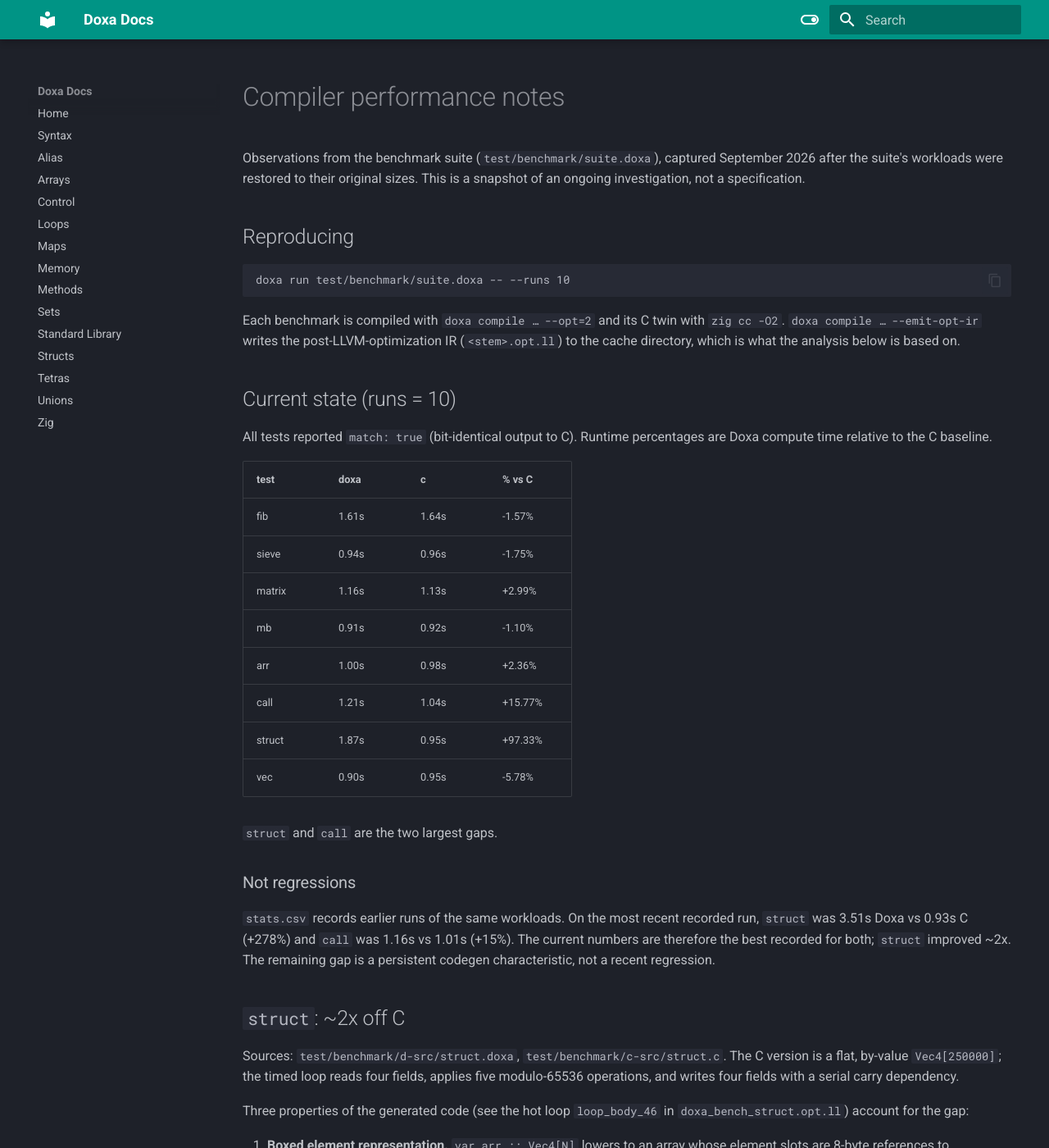
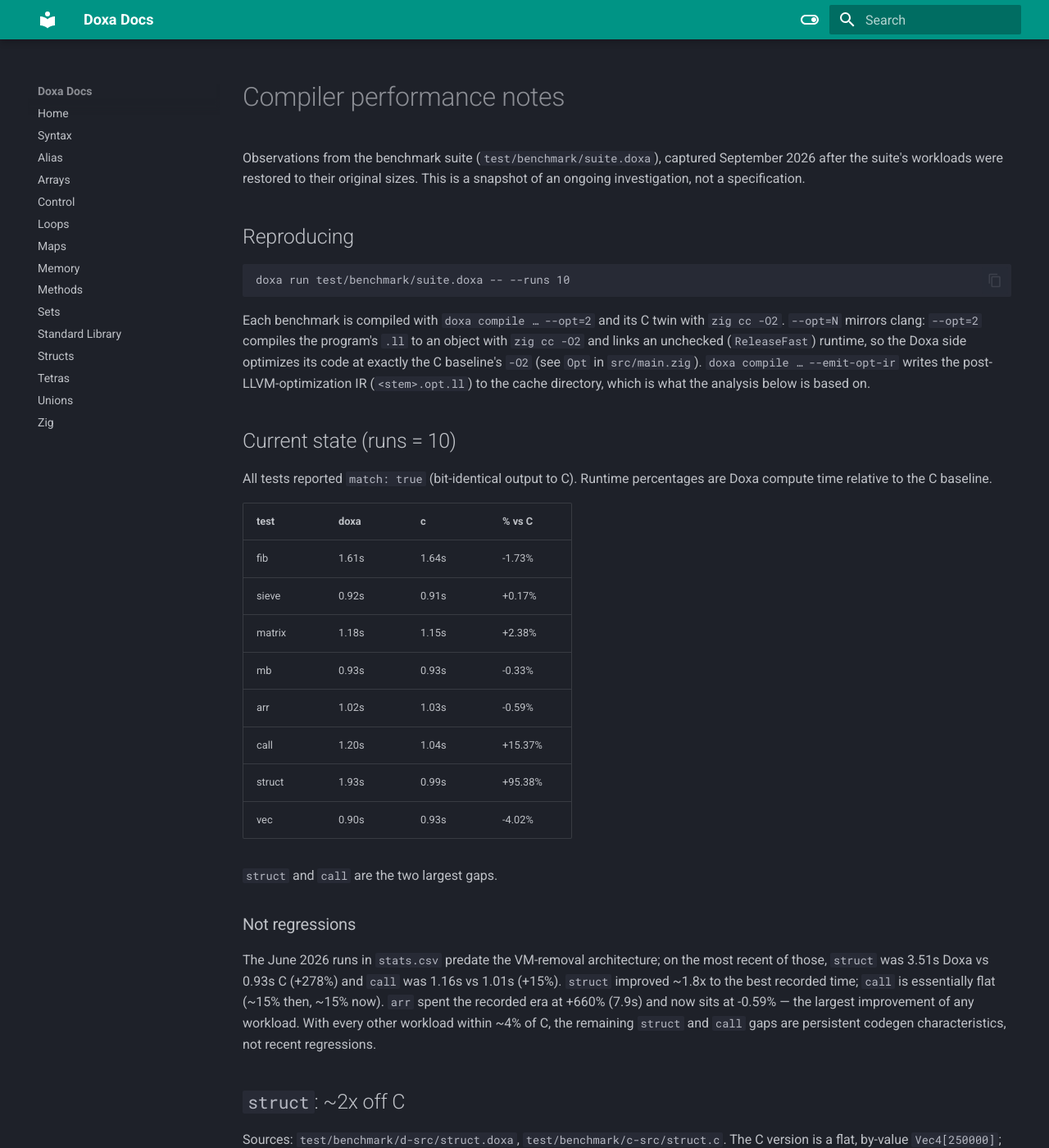
Before and after one commit to mirror-shades/doxa, an MkDocs documentation site: the page built from docs/performance.md, in a window 1280 px wide and 1400 px high. Shown: the whole window at 82% size. Built offline with MkDocs 1.6.1 and Material for MkDocs 9.7.7, drawn with Linux system fonts in a browser that asks for light colours; some of the changed text lies outside the part shown.

Commit message:
brought opt in line with c standards

````diff
--- a/docs/performance.md
+++ b/docs/performance.md
@@ -11,8 +11,11 @@ doxa run test/benchmark/suite.doxa -- --runs 10
 ```
 
 Each benchmark is compiled with `doxa compile … --opt=2` and its C twin with `zig cc -O2`.
-`doxa compile … --emit-opt-ir` writes the post-LLVM-optimization IR (`<stem>.opt.ll`) to the
-cache directory, which is what the analysis below is based on.
+`--opt=N` mirrors clang: `--opt=2` compiles the program's `.ll` to an object with `zig cc -O2`
+and links an unchecked (`ReleaseFast`) runtime, so the Doxa side optimizes its code at exactly
+the C baseline's `-O2` (see `Opt` in `src/main.zig`). `doxa compile … --emit-opt-ir` writes
+the post-LLVM-optimization IR (`<stem>.opt.ll`) to the cache directory, which is what the
+analysis below is based on.
 
 ## Current state (runs = 10)
 
@@ -21,23 +24,25 @@ compute time relative to the C baseline.
 
 | test    | doxa  | c      | % vs C  |
 | ------- | ----- | ------ | ------- |
-| fib     | 1.61s | 1.64s  | -1.57%  |
-| sieve   | 0.94s | 0.96s  | -1.75%  |
-| matrix  | 1.16s | 1.13s  | +2.99%  |
-| mb      | 0.91s | 0.92s  | -1.10%  |
-| arr     | 1.00s | 0.98s  | +2.36%  |
-| call    | 1.21s | 1.04s  | +15.77% |
-| struct  | 1.87s | 0.95s  | +97.33% |
-| vec     | 0.90s | 0.95s  | -5.78%  |
+| fib     | 1.61s | 1.64s  | -1.73%  |
+| sieve   | 0.92s | 0.91s  | +0.17%  |
+| matrix  | 1.18s | 1.15s  | +2.38%  |
+| mb      | 0.93s | 0.93s  | -0.33%  |
+| arr     | 1.02s | 1.03s  | -0.59%  |
+| call    | 1.20s | 1.04s  | +15.37% |
+| struct  | 1.93s | 0.99s  | +95.38% |
+| vec     | 0.90s | 0.93s  | -4.02%  |
 
 `struct` and `call` are the two largest gaps.
 
 ### Not regressions
 
-`stats.csv` records earlier runs of the same workloads. On the most recent recorded run,
-`struct` was 3.51s Doxa vs 0.93s C (+278%) and `call` was 1.16s vs 1.01s (+15%). The current
-numbers are therefore the best recorded for both; `struct` improved ~2x. The remaining gap is
-a persistent codegen characteristic, not a recent regression.
+The June 2026 runs in `stats.csv` predate the VM-removal architecture; on the most recent of
+those, `struct` was 3.51s Doxa vs 0.93s C (+278%) and `call` was 1.16s vs 1.01s (+15%).
+`struct` improved ~1.8x to the best recorded time; `call` is essentially flat (~15% then,
+~15% now). `arr` spent the recorded era at +660% (7.9s) and now sits at -0.59% — the largest
+improvement of any workload. With every other workload within ~4% of C, the remaining
+`struct` and `call` gaps are persistent codegen characteristics, not recent regressions.
 
 ## `struct`: ~2x off C
 
@@ -45,8 +50,8 @@ Sources: `test/benchmark/d-src/struct.doxa`, `test/benchmark/c-src/struct.c`. Th
 a flat, by-value `Vec4[250000]`; the timed loop reads four fields, applies five modulo-65536
 operations, and writes four fields with a serial carry dependency.
 
-Three properties of the generated code (see the hot loop `loop_body_46` in
-`doxa_bench_struct.opt.ll`) account for the gap:
+Three properties of the generated code (see the timed hot loop inside `doxa_program_main` in
+`struct.opt.ll`, produced per the `--emit-opt-ir` step above) account for the gap:
 
 1. **Boxed element representation.** `var arr :: Vec4[N]` lowers to an array whose element
    slots are 8-byte references to separately arena-allocated (`doxa_scope_alloc`) and
@@ -65,8 +70,9 @@ Three properties of the generated code (see the hot loop `loop_body_46` in
 
 ## `call`: ~16% off C
 
-Sources: `test/benchmark/d-src/call.doxa`, `test/benchmark/c-src/call.c`. After `-O2` the
-Doxa IR is structurally close to C: `leaf_add` is inlined and `leaf_sum` is unrolled (~4x).
+Sources: `test/benchmark/d-src/call.doxa`, `test/benchmark/c-src/call.c`. After `--opt=2`
+optimization the Doxa IR is structurally close to C: `leaf_add` is inlined and `leaf_sum` is
+unrolled (~4x).
 The residual ~0.5 ns/iteration is best explained by the remaining floored-`%` sign-fix
 latency on the serial `sum % 997` chain and a less favorable unroll shape. This ~15% gap has
 been steady since the test was added.
````
Also changed, not shown: README.md (+2 -2 lines), 1 other file.
